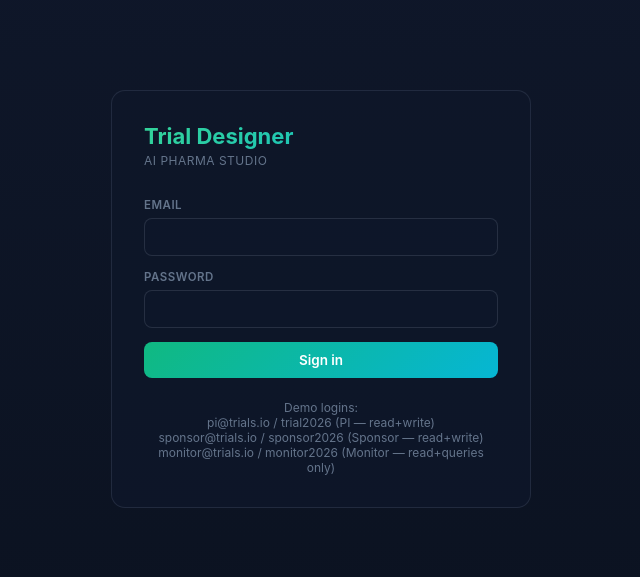
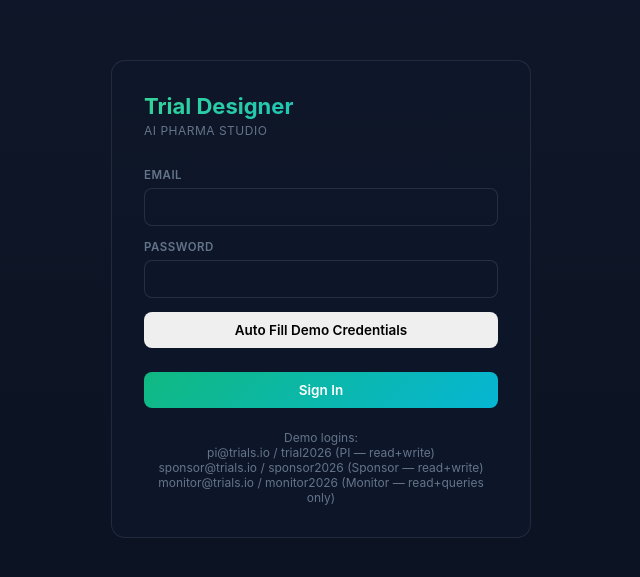
Before and after one commit to eakarsu/AIPharmaTrialDesigner, a React (Create React App) app in the folder frontend/: page /login in a window 1280 px wide. Shown: the part 101-678 px from the top of the page, without its empty margins (319-959 px from the left). Built offline with nearby package versions, Linux system fonts and the light colour scheme; no server answers; the HTML template or start-up script is replaced by a standard one.

Commit message:
Commit pending workspace changes

```diff
--- a/frontend/src/pages/LoginPage.js
+++ b/frontend/src/pages/LoginPage.js
@@ -2,12 +2,21 @@ import React, { useState } from 'react';
 import { useNavigate } from 'react-router-dom';
 import { login } from '../services/api';
 
+const DEMO_EMAIL = process.env.REACT_APP_DEMO_EMAIL || '';
+const DEMO_PASSWORD = process.env.REACT_APP_DEMO_PASSWORD || '';
+
 function LoginPage({ onLogin }) {
-  const [email, setEmail] = useState(process.env.REACT_APP_DEMO_EMAIL || '');
-  const [password, setPassword] = useState(process.env.REACT_APP_DEMO_PASSWORD || '');
+  const [email, setEmail] = useState('');
+  const [password, setPassword] = useState('');
   const [error, setError] = useState(null);
   const [loading, setLoading] = useState(false);
   const navigate = useNavigate();
+
+  const fillDemoCredentials = () => {
+    setEmail(DEMO_EMAIL);
+    setPassword(DEMO_PASSWORD);
+    setError(null);
+  };
 
   const onSubmit = async (e) => {
     if (e) e.preventDefault();
@@ -54,8 +63,11 @@ function LoginPage({ onLogin }) {
           />
         </div>
         {error && <div className="ai-error" style={{ marginBottom: 12 }}>{error}</div>}
+        <button type="button" className="btn" onClick={fillDemoCredentials} disabled={loading} style={{ width: '100%', marginBottom: 10 }}>
+          Auto Fill Demo Credentials
+        </button>
         <button type="submit" className="btn btn-primary" disabled={loading} style={{ width: '100%' }}>
-          {loading ? 'Signing in...' : 'Sign in'}
+          {loading ? 'Signing in...' : 'Sign In'}
         </button>
         <div className="login-hint">
           Demo logins:<br/>
```
Also changed, not shown: 1 other file (tests, documents, lock files or other folders).
